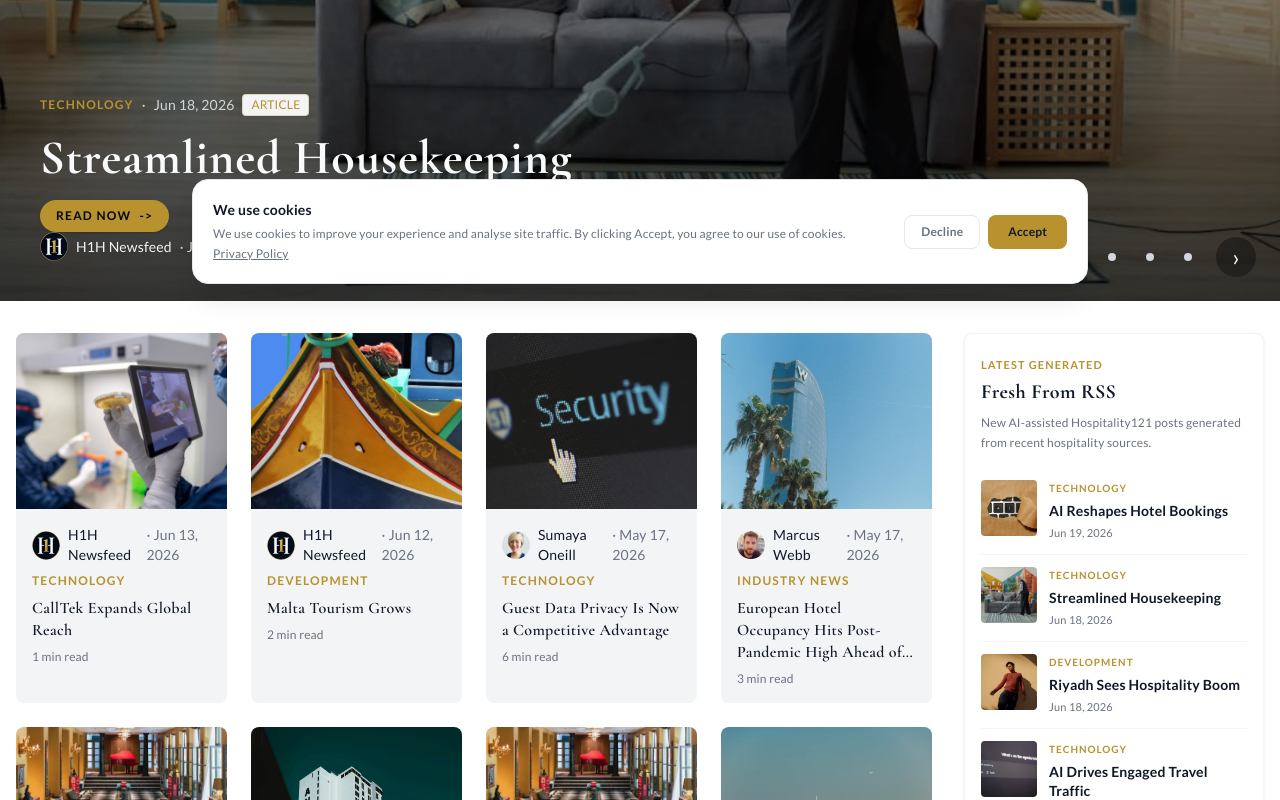
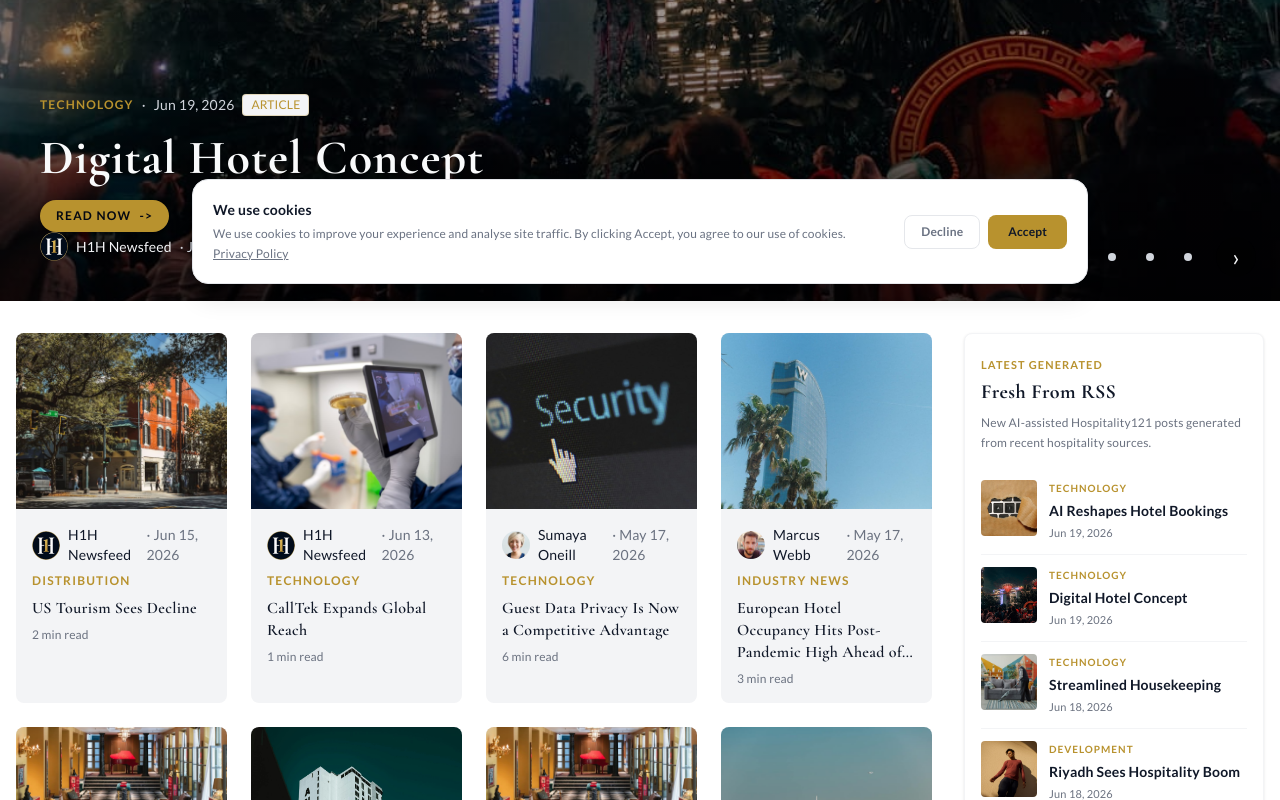
Before and after one commit to Aitibour/hospitality121, a Next.js app: page / in a window 1280 px wide. Shown: the part 500-1300 px from the top of the page. Built offline with nearby package versions, Linux system fonts and the light colour scheme; no server answers.

Commit message:
feat(news): auto-post digital-hotel-tech

```diff
--- /dev/null
+++ b/content/news/digital-hotel-tech.mdx
@@ -0,0 +1,23 @@
+---
+title: "Digital Hotel Concept"
+category: "TECHNOLOGY"
+author: "H1H Newsfeed"
+authorAvatar: "/images/Logo.png"
+date: "2026-06-19"
+readTime: "2 min read"
+image: "/images/content/auto-digital-hotel-tech.jpg"
+featured: false
+type: "news"
+description: "A new digital hotel selects a cutting-edge PMS for keyless entry and more"
+source: "hospitalitynet.org"
+sourceUrl: "https://www.hospitalitynet.org/news/4133085/otherwander-soho-selects-apaleo-to-power-fully-digital-pod-hotel-concept"
+---
+
+The hospitality industry is witnessing a significant shift towards digitalization, with hotels embracing innovative technologies to enhance the guest experience. A recent example of this trend is the selection of a cloud-based property management system by a pioneering digital hotel. The 566-pod hotel, located in a bustling city center, aims to provide a seamless and contactless experience for its guests. By leveraging the latest technology, the hotel can offer keyless entry, online check-in, and a reception-free operating model, streamlining the guest journey and reducing wait times. This digital transformation is expected to have a profound impact on the hospitality industry, as hotels seek to stay ahead of the curve and meet the evolving expectations of tech-savvy travelers. The adoption of digital solutions can also lead to increased efficiency and reduced operational costs, allowing hotels to allocate resources more effectively. As the industry continues to evolve, it is likely that we will see more hotels embracing digital technologies to enhance the guest experience and stay competitive. The implications of this trend are far-reaching, with potential applications in areas such as guest services, room management, and revenue optimization. By investing in cutting-edge technology, hotels can position themselves for success in a rapidly changing market.
+
+## Related Hospitality121 Coverage
+
+- [Hospitality121 Core Hub](https://hospitality121.com)
+- [Hospitality News](https://hospitality121.com/news)
+- [PMS and POS Systems](https://hospitality121.com/technology/pms-pos)
+- [Hospitality Technology in Toronto](https://hospitality121.com/geo/hospitality-technology-toronto)
--- a/scripts/seen-articles.json
+++ b/scripts/seen-articles.json
@@ -115,5 +115,9 @@
   "https://skift.com/2026/06/18/airbnb-moves-into-fintech-with-a-hopper-like-cancel-for-any-reason-feature/",
   "https://www.hospitalitynet.org/opinion/4133076/where-opportunity-meets-capital-the-new-architecture-of-hospitality-in-riyadh",
   "https://www.hospitalitynet.org/podcast/4133084/the-ai-booking-shift-what-hoteliers-need-to-do-now",
-  "https://www.hospitalitynet.org/podcast/4133083/the-ai-booking-shift-what-hoteliers-need-to-do-now"
+  "https://www.hospitalitynet.org/podcast/4133083/the-ai-booking-shift-what-hoteliers-need-to-do-now",
+  "https://www.hospitalitynet.org/editorial/4133087/hotels-are-legally-liable-for-their-ais-mistakes-hotels-no-longer-set-their-own-prices-hitec-2026-closes-with-6100-attendees",
+  "https://www.hospitalitynet.org/opinion/4132328/the-evolving-role-of-concierge-in-luxury-hospitality",
+  "https://www.hospitalitynet.org/news/4133086/hitec-2026-welcomes-more-than-6100-hospitality-technology-professionals-to-san-antonio",
+  "https://www.hospitalitynet.org/news/4133085/otherwander-soho-selects-apaleo-to-power-fully-digital-pod-hotel-concept"
 ]
```
Also changed, not shown: public/images/content/auto-digital-hotel-tech.jpg (added).
